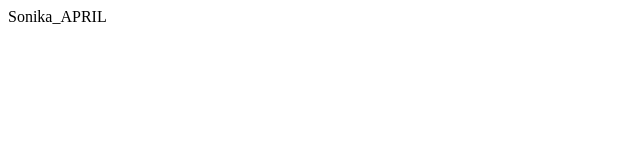
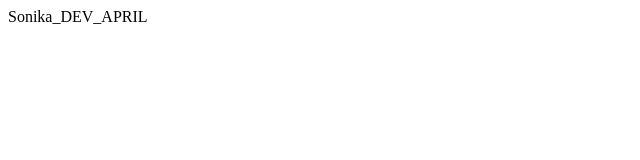
Before and after one commit to SwitchKaseLabs/git_trial, a plain HTML site: page index.html in a window 1280 px wide. Shown: the full height of the page, 0-640 px from the left. Drawn offline with Linux system fonts and the light colour scheme.

Commit message:
New updation

```diff
--- a/index.html
+++ b/index.html
@@ -1 +1 @@
-<hrader>Sonika_APRIL</hrader>
+<hrader>Sonika_DEV_APRIL</hrader>
```
